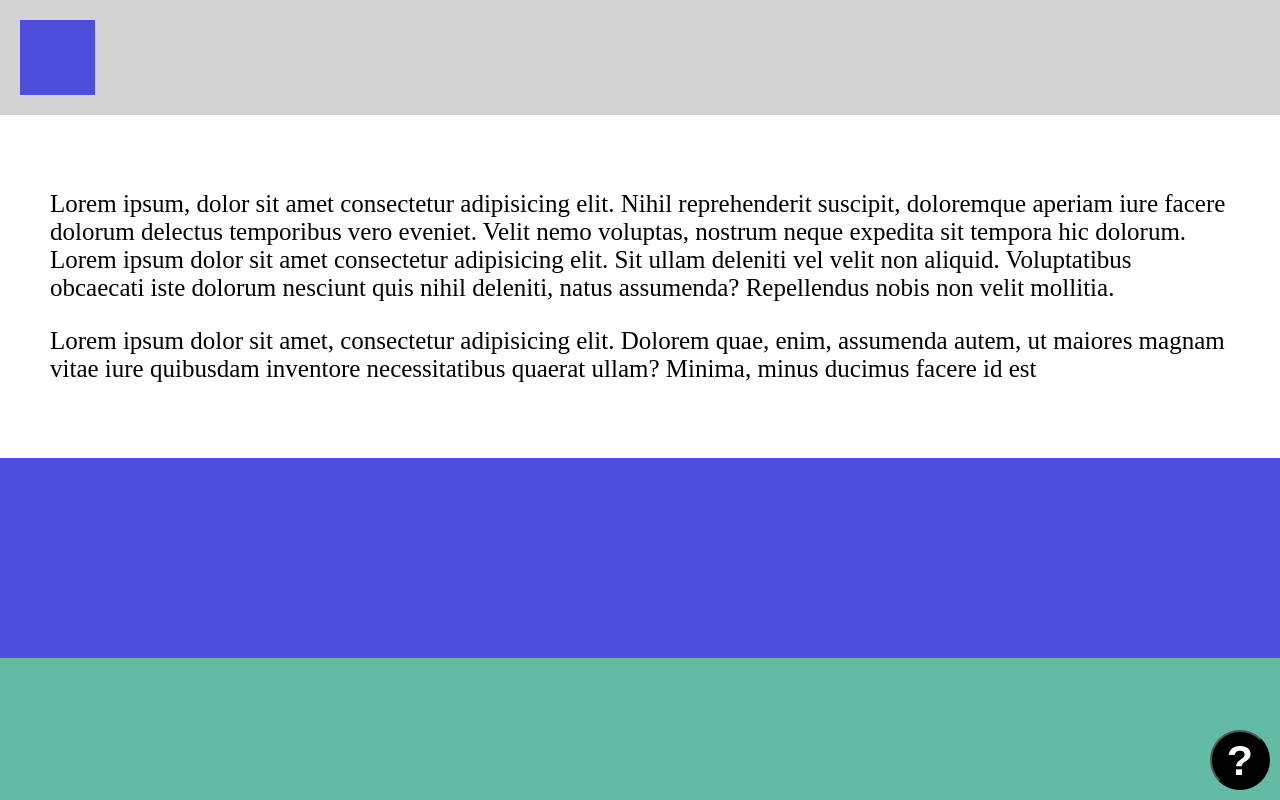
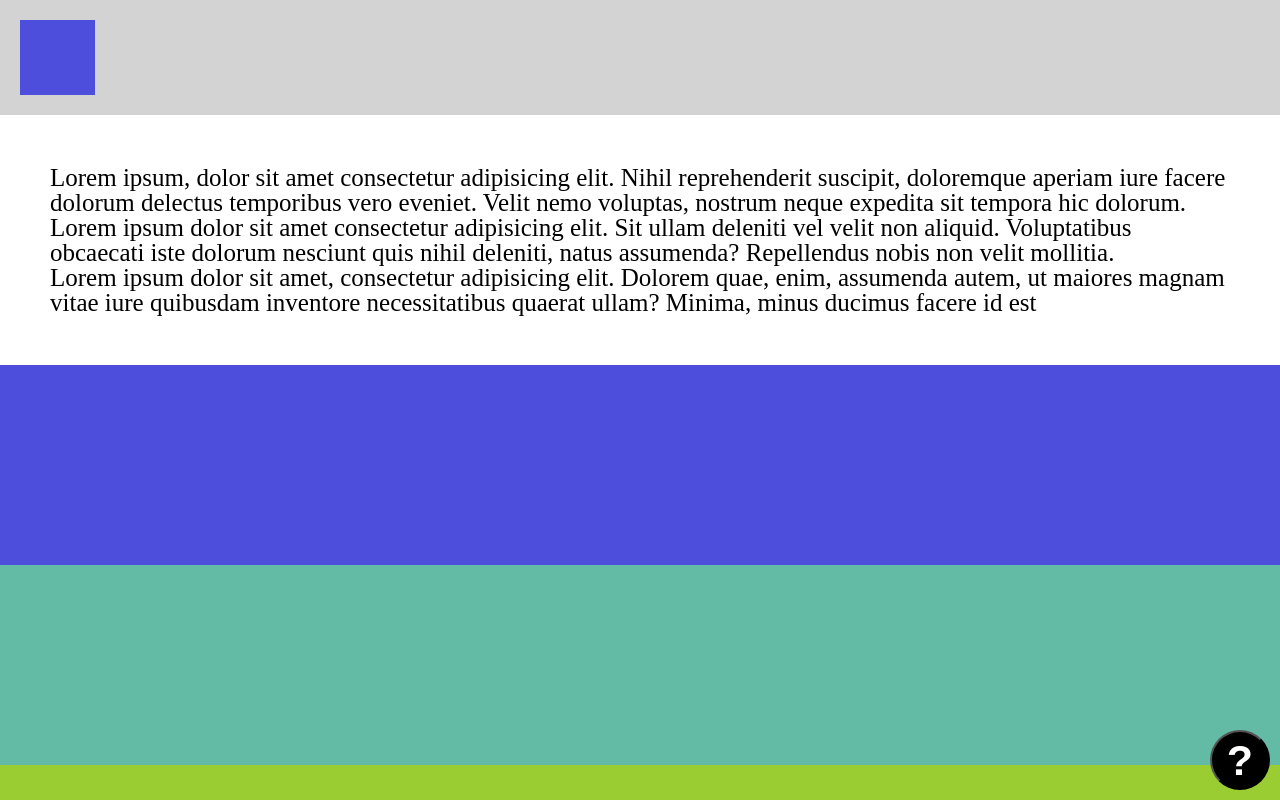
Before and after one commit to navswe/3_3_lab-HTML-CSS-2, a plain HTML site: page drill-3/index.html in a window 1280 px wide. Shown: the top 800 px of the page. Drawn offline with Linux system fonts and the light colour scheme.

Commit message:
second commit: add reset CSS code to files

```diff
--- a/drill-1/index.css
+++ b/drill-1/index.css
@@ -1,3 +1,52 @@
+/* reset CSS start
+*/
+
+html, body, div, span, applet, object, iframe,
+h1, h2, h3, h4, h5, h6, p, blockquote, pre,
+a, abbr, acronym, address, big, cite, code,
+del, dfn, em, img, ins, kbd, q, s, samp,
+small, strike, strong, sub, sup, tt, var,
+b, u, i, center,
+dl, dt, dd, ol, ul, li,
+fieldset, form, label, legend,
+table, caption, tbody, tfoot, thead, tr, th, td,
+article, aside, canvas, details, embed,
+figure, figcaption, footer, header, hgroup,
+menu, nav, output, ruby, section, summary,
+time, mark, audio, video {
+	margin: 0;
+	padding: 0;
+	border: 0;
+	font-size: 100%;
+	font: inherit;
+	vertical-align: baseline;
+}
+/* HTML5 display-role reset for older browsers */
+article, aside, details, figcaption, figure,
+footer, header, hgroup, menu, nav, section {
+	display: block;
+}
+body {
+	line-height: 1;
+}
+ol, ul {
+	list-style: none;
+}
+blockquote, q {
+	quotes: none;
+}
+blockquote:before, blockquote:after,
+q:before, q:after {
+	content: '';
+	content: none;
+}
+table {
+	border-collapse: collapse;
+	border-spacing: 0;
+}
+
+/*reset CSS ends*/
+
 body {
     margin: 0;
     background-color: darkgray;
--- a/drill-2/index.css
+++ b/drill-2/index.css
@@ -1,3 +1,52 @@
+/* reset CSS start
+*/
+
+html, body, div, span, applet, object, iframe,
+h1, h2, h3, h4, h5, h6, p, blockquote, pre,
+a, abbr, acronym, address, big, cite, code,
+del, dfn, em, img, ins, kbd, q, s, samp,
+small, strike, strong, sub, sup, tt, var,
+b, u, i, center,
+dl, dt, dd, ol, ul, li,
+fieldset, form, label, legend,
+table, caption, tbody, tfoot, thead, tr, th, td,
+article, aside, canvas, details, embed,
+figure, figcaption, footer, header, hgroup,
+menu, nav, output, ruby, section, summary,
+time, mark, audio, video {
+	margin: 0;
+	padding: 0;
+	border: 0;
+	font-size: 100%;
+	font: inherit;
+	vertical-align: baseline;
+}
+/* HTML5 display-role reset for older browsers */
+article, aside, details, figcaption, figure,
+footer, header, hgroup, menu, nav, section {
+	display: block;
+}
+body {
+	line-height: 1;
+}
+ol, ul {
+	list-style: none;
+}
+blockquote, q {
+	quotes: none;
+}
+blockquote:before, blockquote:after,
+q:before, q:after {
+	content: '';
+	content: none;
+}
+table {
+	border-collapse: collapse;
+	border-spacing: 0;
+}
+
+/*reset CSS ends*/
+
 body {
     margin:0;
     padding: 20px;
--- a/drill-3/index.css
+++ b/drill-3/index.css
@@ -1,3 +1,52 @@
+/* reset CSS start
+*/
+
+html, body, div, span, applet, object, iframe,
+h1, h2, h3, h4, h5, h6, p, blockquote, pre,
+a, abbr, acronym, address, big, cite, code,
+del, dfn, em, img, ins, kbd, q, s, samp,
+small, strike, strong, sub, sup, tt, var,
+b, u, i, center,
+dl, dt, dd, ol, ul, li,
+fieldset, form, label, legend,
+table, caption, tbody, tfoot, thead, tr, th, td,
+article, aside, canvas, details, embed,
+figure, figcaption, footer, header, hgroup,
+menu, nav, output, ruby, section, summary,
+time, mark, audio, video {
+	margin: 0;
+	padding: 0;
+	border: 0;
+	font-size: 100%;
+	font: inherit;
+	vertical-align: baseline;
+}
+/* HTML5 display-role reset for older browsers */
+article, aside, details, figcaption, figure,
+footer, header, hgroup, menu, nav, section {
+	display: block;
+}
+body {
+	line-height: 1;
+}
+ol, ul {
+	list-style: none;
+}
+blockquote, q {
+	quotes: none;
+}
+blockquote:before, blockquote:after,
+q:before, q:after {
+	content: '';
+	content: none;
+}
+table {
+	border-collapse: collapse;
+	border-spacing: 0;
+}
+
+/*reset CSS ends*/
+
 body,html {
     margin: 0;
     padding:0;
```
